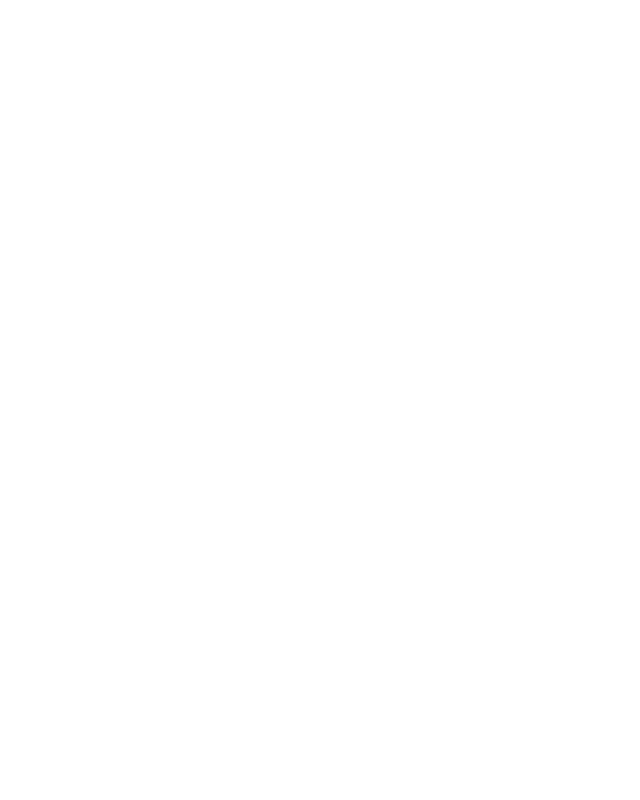
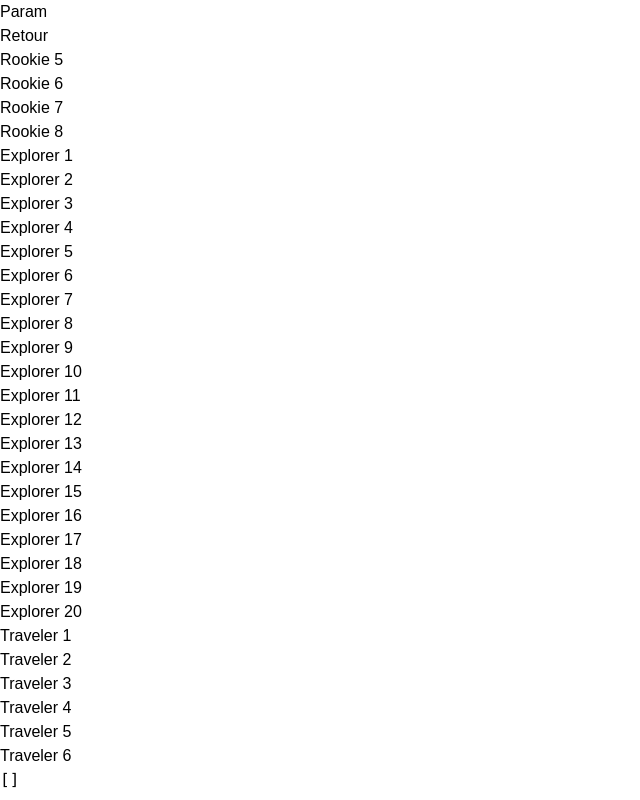
Before and after one commit to naokiji/kanji-trainer, a Nuxt app: page /parameters in a window 1280 px wide. Before the commit this address had no page. Shown: the whole page, without its empty margins (0-640 px from the left). Built offline with nearby package versions, Linux system fonts and the light colour scheme; a web font is replaced by a local one.

Commit message:
Added unit selector

```diff
--- a/components/BaseKanji.vue
+++ b/components/BaseKanji.vue
@@ -5,8 +5,13 @@
       <p class="text-xl mt-1">What's this Kanji ?</p>
       <p class="text-5xl font-bold mt-8">{{ question.kanji }}</p>
     </div>
+    <div>
+      <NuxtLink to="/parameters">
+        O
+      </NuxtLink>
+    </div>
 
-    <div class="grid grid-cols-2 gap-y-5 gap-x-4 px-6">
+    <TransitionGroup name="list" tag="button" class="grid grid-cols-2 gap-y-5 gap-x-4 px-6">
       <ChoiceButton
           class="font-bold"
           v-for="answer in answerPoolReading"
@@ -16,7 +21,7 @@
       >
         {{ answer }}
       </ChoiceButton>
-    </div>
+    </TransitionGroup>
 
     <div class="grid grid-cols-2 gap-y-5 gap-x-4 px-6">
       <ChoiceButton
@@ -39,9 +44,18 @@
 </template>
 
 <script setup>
-import data from '~/assets/data.json'
+import rawData from '~/assets/data.json'
 import ChoiceButton from "./ChoiceButton";
 import ActionButtonBlue from "./ActionButtonBlue";
+
+const selectedUnits = JSON.parse(localStorage.getItem('parameters.units') || '[]')
+const data = rawData.filter((item) => {
+  if (selectedUnits.length === 0) {
+    return true
+  }
+  const unitName = `${item.lesson.section} ${item.lesson.unit}`
+  return selectedUnits.includes(unitName)
+})
 
 function getRandomKanji() {
   return data[Math.floor(Math.random() * data.length)];
@@ -75,40 +89,4 @@
   readingChoice.value = undefined;
   meaningChoice.value = undefined;
 }
-
 </script>
-
-<style>
-/*html {*/
-/*  font-family: LINESeed, sans-serif;*/
-/*  font-size: 2rem;*/
-/*  background-color: #121212;*/
-/*  color: white;*/
-/*}*/
-
-/*.kanji {*/
-/*  font-size: 2rem;*/
-/*}*/
-
-/*.text-green {*/
-/*  color: green;*/
-/*}*/
-
-/*.text-red {*/
-/*  color: red;*/
-/*}*/
-
-/*@font-face {*/
-/*  font-family: 'LINESeed';*/
-/*  src: url(~/assets/fonts/LINESeedJP_A_TTF_Rg.ttf) format('truetype');*/
-/*  font-weight: normal;*/
-/*  font-style: normal;*/
-/*}*/
-
-/*@font-face {*/
-/*  font-family: 'LINESeed';*/
-/*  src: url(~/assets/fonts/LINESeedJP_A_TTF_Bd.ttf) format('truetype');*/
-/*  font-weight: bold;*/
-/*  font-style: normal;*/
-/*}*/
-</style>
--- /dev/null
+++ b/components/UnitSelector.vue
@@ -0,0 +1,39 @@
+<template>
+  <ul>
+    <li v-for="unit in units" @click="toggleUnit(unit)">{{ unit }}</li>
+  </ul>
+  <pre>{{ selectedUnits }}</pre>
+</template>
+
+<script setup>
+import data from '~/assets/data.json'
+
+const units = getUnits()
+const selectedUnits = ref([])
+selectedUnits.value = JSON.parse(localStorage.getItem('parameters.units') || '[]')
+
+watch(selectedUnits, (newUnits) => {
+      localStorage.setItem('parameters.units', JSON.stringify(newUnits))
+    },
+    {deep: true})
+
+function getUnits() {
+  return data.reduce((carry, item) => {
+    const unitName = `${item.lesson.section} ${item.lesson.unit}`
+    if (!carry.includes(unitName)) {
+      carry.push(unitName)
+    }
+    return carry
+  }, [])
+}
+
+function toggleUnit(unit) {
+  if (!selectedUnits.value.includes(unit)) {
+    selectedUnits.value.push(unit)
+  } else {
+    selectedUnits.value.splice(selectedUnits.value.indexOf(unit), 1)
+  }
+
+}
+
+</script>
--- /dev/null
+++ b/pages/parameters.vue
@@ -0,0 +1,7 @@
+<template>
+    <h1>Param</h1>
+  <NuxtLink to="/">
+    Retour
+  </NuxtLink>
+  <UnitSelector/>
+</template>
```
Also changed, not shown: assets/data.json.
